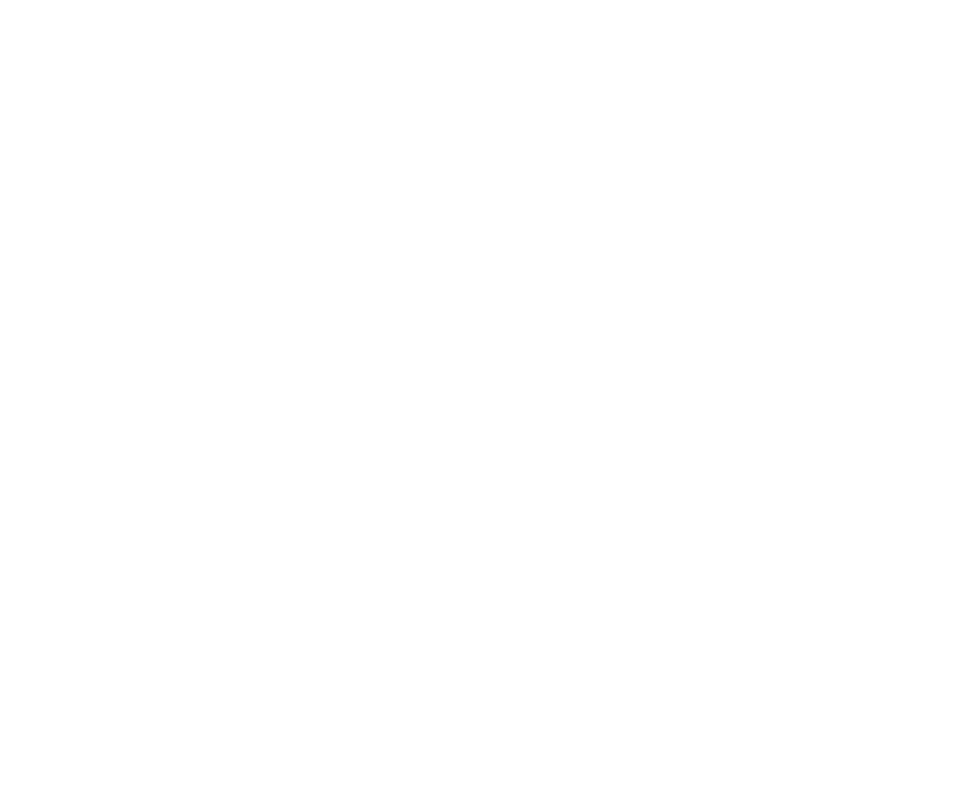
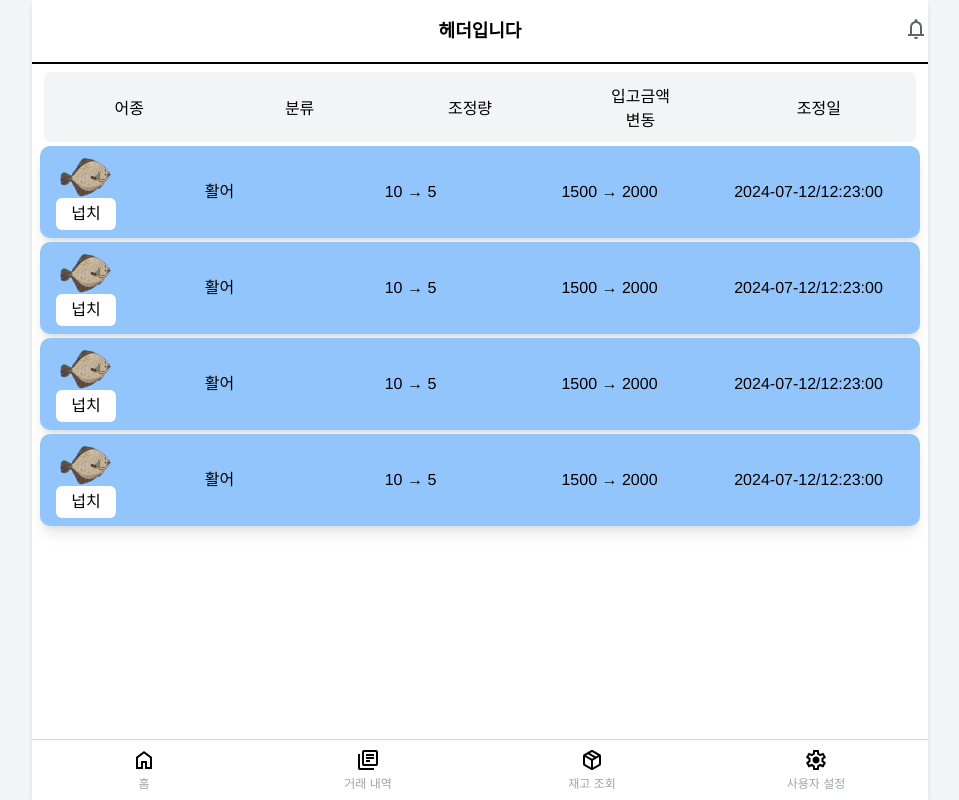
Before and after one commit to 8-palbochae/seahere, a React (Create React App) app in the folder frontend/: page /adjustList in a window 1280 px wide. Before the commit this address had no page. Shown: the whole page, without its empty margins (160-1119 px from the left). Built offline with nearby package versions, Linux system fonts and the light colour scheme; a web font is replaced by a local one.

Commit message:
Feature/adjustList-component-design

```diff
--- a/frontend/src/App.js
+++ b/frontend/src/App.js
@@ -23,6 +23,7 @@
 import OutgoingReqList from "./pages/OutgoingReqList";
 import Alarm from "./components/setting/alarm/Alarm";
 import IncomingList from "./pages/IncomingList";
+import AdjustList from "./pages/AdjustList";
 function App() {
 	return (
 		<div className="flex justify-center items-center bg-gray-100 jsu">
@@ -52,6 +53,7 @@
 						<Route path="/outgoingList" element={<OutgoingList />}/>
 						<Route path="/outgoingReqList" element={<OutgoingReqList />}/>
 						<Route path="/incomingList" element={<IncomingList />} />
+						<Route path="/adjustList" element={<AdjustList />} />
 
 					</Route>
 					<Route path="/" element={<LoginChoice />} h />
--- /dev/null
+++ b/frontend/src/components/adjust/AdjustListComponent.jsx
@@ -0,0 +1,15 @@
+import React from 'react';
+import AdjustListItem from './AdjustListItem';
+
+const AdjustListComponent = () => {
+    return (
+        <div className="space-y-1">
+            <AdjustListItem />
+            <AdjustListItem />
+            <AdjustListItem />
+            <AdjustListItem />
+        </div>
+    );
+};
+
+export default AdjustListComponent;
--- /dev/null
+++ b/frontend/src/components/adjust/AdjustListItem.jsx
@@ -0,0 +1,39 @@
+import React from 'react';
+import nupchiIcon from '../../assets/history/nupchi-icon.png';
+
+const AdjustListItem = () => {
+    return (
+        <div className="w-full px-2">
+            <div className="relative w-full bg-blue-300 rounded-[10px] shadow-lg px-4 py-4 overflow-hidden flex items-center">
+                <div className="relative flex items-center mr-2">
+                    <img className="w-[60px] h-[60px] object-cover relative bottom-4" alt="Image" src={nupchiIcon} />
+                    <div className="absolute top-[60%] left-0 right-0 text-center text-black font-normal text-base rounded-md px-2 py-1 bg-white bg-opacity-100">
+                        넙치
+                    </div>
+                </div>
+                <div className="text-center flex-1">
+                    <div className="text-black font-normal text-base">
+                        활어
+                    </div>
+                </div>
+                <div className="text-center flex-1 mr-2">
+                    <div className="text-black font-normal text-base">
+                    10 &rarr; 5
+                    </div>
+                </div>
+                <div className="text-center flex-1 mr-2">
+                    <div className="text-black font-normal text-base">
+                        1500 &rarr; 2000
+                    </div>
+                </div>
+                <div className="text-center flex-1">
+                    <div className="text-black font-normal text-base">
+                        2024-07-12/12:23:00
+                    </div>
+                </div>
+            </div>
+        </div>
+    );
+};
+
+export default AdjustListItem;
--- /dev/null
+++ b/frontend/src/components/adjust/AdjustListTitle.jsx
@@ -0,0 +1,29 @@
+import React from 'react';
+
+const AdjustListTitle = () => {
+    return (
+        <div className="w-full px-3">
+        <div className="w-full h-[70px] bg-gray-100 flex items-center justify-between px-0 rounded-md">
+            <div className="font-normal text-black text-base text-center leading-[normal] whitespace-nowrap flex-1">
+                어종
+            </div>
+            <div className="font-normal text-black text-base text-center leading-[normal] whitespace-nowrap flex-1">
+                분류
+            </div>
+            <div className="font-normal text-black text-base text-center leading-[normal] whitespace-nowrap flex-1">
+                조정량
+            </div>
+            <div className="font-normal text-black mr-2 text-base text-center leading-[normal] whitespace-nowrap flex-1">
+                입고금액
+                <br />
+                변동
+            </div>
+            <div className="font-normal text-black mr-3 text-base text-center leading-[normal] whitespace-nowrap flex-1">
+                조정일
+            </div>
+        </div>
+    </div>
+    );
+};
+
+export default AdjustListTitle;
--- /dev/null
+++ b/frontend/src/pages/AdjustList.jsx
@@ -0,0 +1,18 @@
+import React from 'react';
+import AdjustListTitle from '../components/adjust/AdjustListTitle';
+import AdjustListComponent from '../components/adjust/AdjustListComponent';
+
+const AdjustList = () => {
+    return (
+        <div>
+        <div className="mt-2">
+            <AdjustListTitle />
+        </div>
+        <div className="mt-1">
+            <AdjustListComponent />
+        </div>
+        </div>
+    );
+};
+
+export default AdjustList;
```
